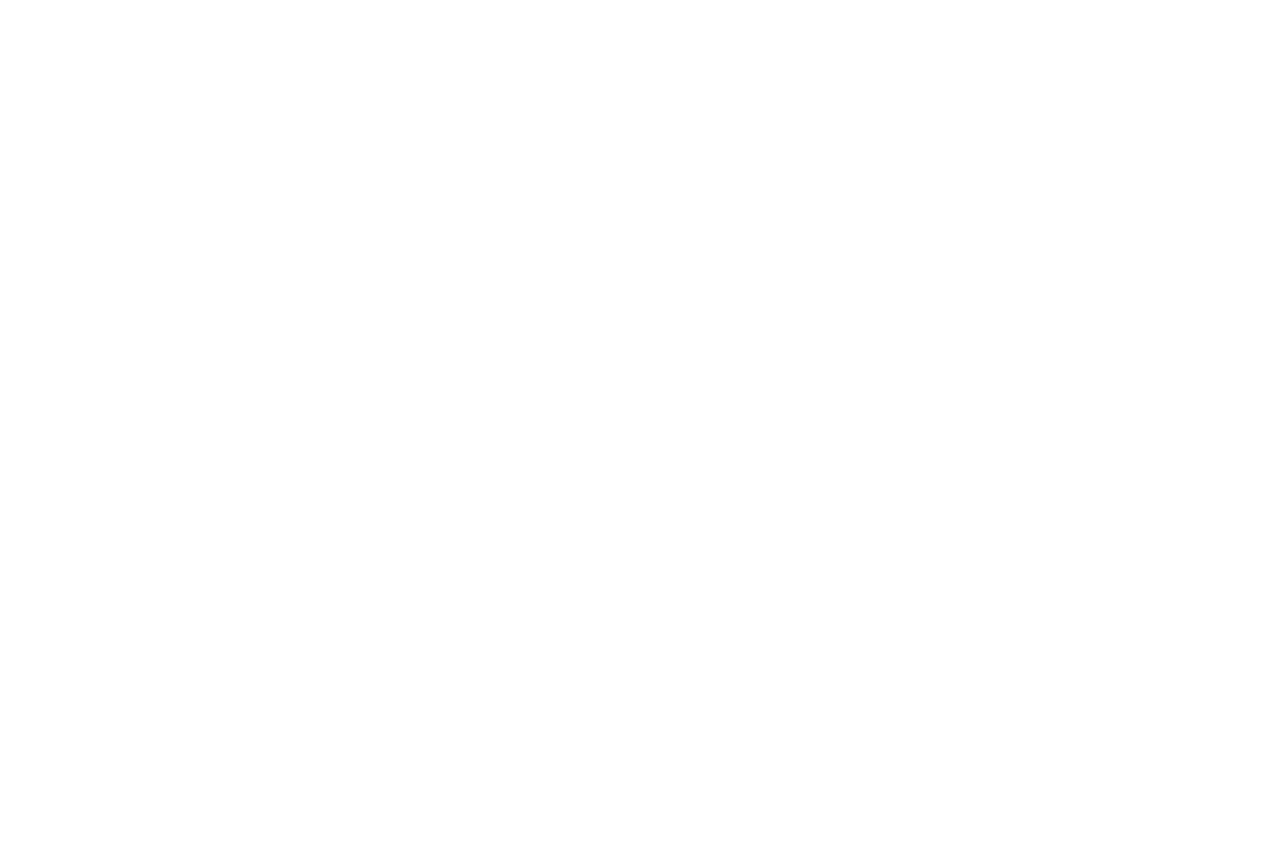
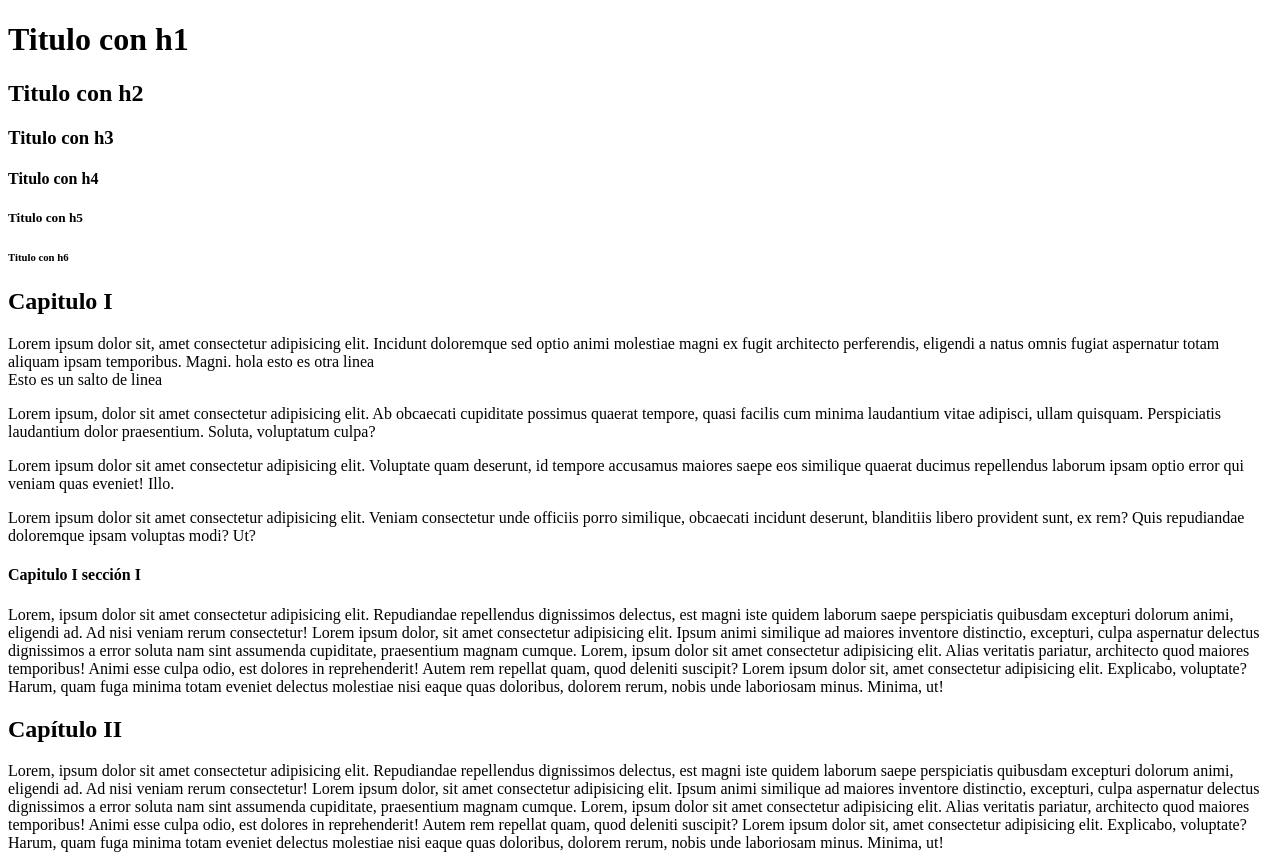
Before and after one commit to debnix/misiontic_ciclo3_grupo42, a plain HTML site: page intro-html/index.html in a window 1280 px wide. Before the commit the page ends 800 px from the top, so only its background shows below. Drawn offline with Linux system fonts and the light colour scheme.

Commit message:
add h1,h2,h3,h4,h5,h6 and p with br

```diff
--- a/intro-html/index.html
+++ b/intro-html/index.html
@@ -2,13 +2,89 @@
 <html>
 	<!--Comentario en html-->
 	<!--Cabecera del documento-->
-	<head> </head>
+	<head>
+		<!--Indicar al navegador el idioma en español
+      para que soporte caracteres especiales del español-->
+		<meta charset="UTF-16" />
+		<!--Titulo en la pestaña del navegador-->
+		<title>Mi primera página</title>
+	</head>
 	<!--Cuerpo del documento-->
 	<body>
 		<!--Cabecera de la página-->
-		<header></header>
+		<header>
+			<h1>Titulo con h1</h1>
+			<h2>Titulo con h2</h2>
+			<h3>Titulo con h3</h3>
+			<h4>Titulo con h4</h4>
+			<h5>Titulo con h5</h5>
+			<h6>Titulo con h6</h6>
+		</header>
 		<!--Cuerpo de la página-->
-		<main></main>
+		<main>
+			<h2>Capitulo I</h2>
+			<p>
+				Lorem ipsum dolor sit, amet consectetur adipisicing elit. Incidunt
+				doloremque sed optio animi molestiae magni ex fugit architecto
+				perferendis, eligendi a natus omnis fugiat aspernatur totam aliquam
+				ipsam temporibus. Magni. hola esto es otra linea
+				<!--Salto de linea con <br/>-->
+				<br />Esto es un salto de linea
+			</p>
+			<p>
+				Lorem ipsum, dolor sit amet consectetur adipisicing elit. Ab obcaecati
+				cupiditate possimus quaerat tempore, quasi facilis cum minima laudantium
+				vitae adipisci, ullam quisquam. Perspiciatis laudantium dolor
+				praesentium. Soluta, voluptatum culpa?
+			</p>
+			<p>
+				Lorem ipsum dolor sit amet consectetur adipisicing elit. Voluptate quam
+				deserunt, id tempore accusamus maiores saepe eos similique quaerat
+				ducimus repellendus laborum ipsam optio error qui veniam quas eveniet!
+				Illo.
+			</p>
+			<p>
+				Lorem ipsum dolor sit amet consectetur adipisicing elit. Veniam
+				consectetur unde officiis porro similique, obcaecati incidunt deserunt,
+				blanditiis libero provident sunt, ex rem? Quis repudiandae doloremque
+				ipsam voluptas modi? Ut?
+			</p>
+
+			<h4>Capitulo I sección I</h4>
+			<p>
+				Lorem, ipsum dolor sit amet consectetur adipisicing elit. Repudiandae
+				repellendus dignissimos delectus, est magni iste quidem laborum saepe
+				perspiciatis quibusdam excepturi dolorum animi, eligendi ad. Ad nisi
+				veniam rerum consectetur! Lorem ipsum dolor, sit amet consectetur
+				adipisicing elit. Ipsum animi similique ad maiores inventore distinctio,
+				excepturi, culpa aspernatur delectus dignissimos a error soluta nam sint
+				assumenda cupiditate, praesentium magnam cumque. Lorem, ipsum dolor sit
+				amet consectetur adipisicing elit. Alias veritatis pariatur, architecto
+				quod maiores temporibus! Animi esse culpa odio, est dolores in
+				reprehenderit! Autem rem repellat quam, quod deleniti suscipit? Lorem
+				ipsum dolor sit, amet consectetur adipisicing elit. Explicabo,
+				voluptate? Harum, quam fuga minima totam eveniet delectus molestiae nisi
+				eaque quas doloribus, dolorem rerum, nobis unde laboriosam minus.
+				Minima, ut!
+			</p>
+			<h2>Capítulo II</h2>
+			<p>
+				Lorem, ipsum dolor sit amet consectetur adipisicing elit. Repudiandae
+				repellendus dignissimos delectus, est magni iste quidem laborum saepe
+				perspiciatis quibusdam excepturi dolorum animi, eligendi ad. Ad nisi
+				veniam rerum consectetur! Lorem ipsum dolor, sit amet consectetur
+				adipisicing elit. Ipsum animi similique ad maiores inventore distinctio,
+				excepturi, culpa aspernatur delectus dignissimos a error soluta nam sint
+				assumenda cupiditate, praesentium magnam cumque. Lorem, ipsum dolor sit
+				amet consectetur adipisicing elit. Alias veritatis pariatur, architecto
+				quod maiores temporibus! Animi esse culpa odio, est dolores in
+				reprehenderit! Autem rem repellat quam, quod deleniti suscipit? Lorem
+				ipsum dolor sit, amet consectetur adipisicing elit. Explicabo,
+				voluptate? Harum, quam fuga minima totam eveniet delectus molestiae nisi
+				eaque quas doloribus, dolorem rerum, nobis unde laboriosam minus.
+				Minima, ut!
+			</p>
+		</main>
 		<!--Pie de página-->
 		<footer></footer>
 	</body>
```
